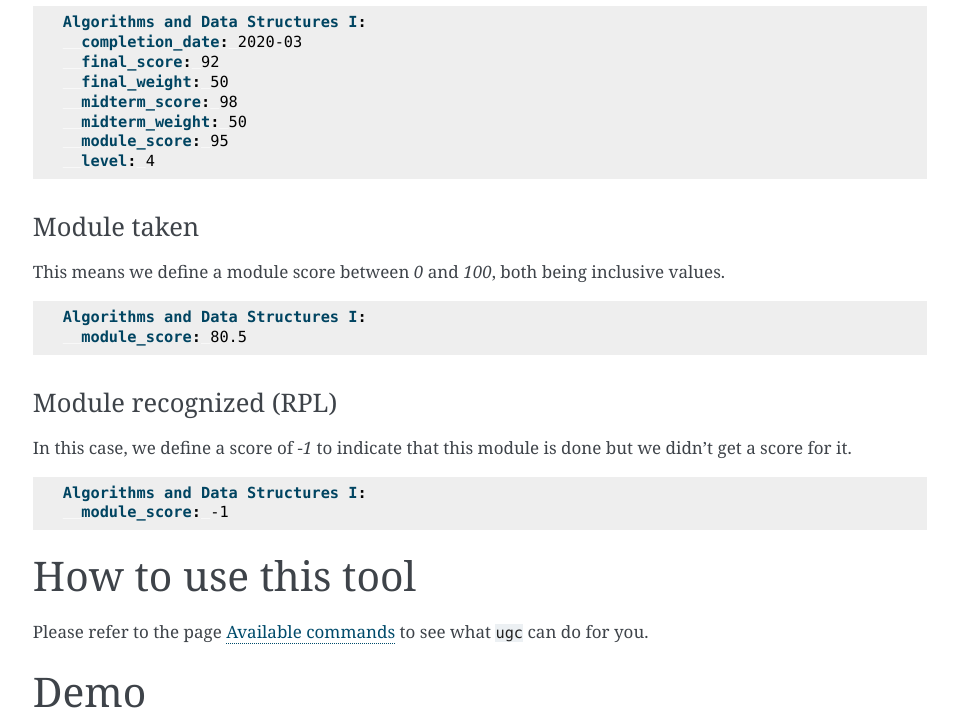
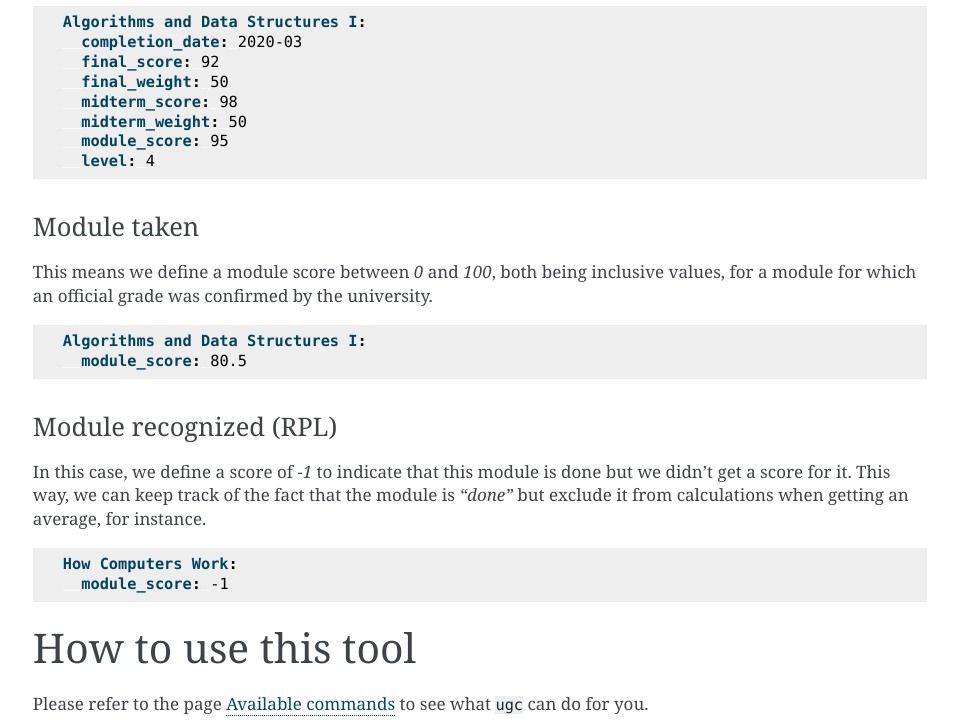
Before and after one commit to sglavoie/uol-grades-calculator, a Sphinx documentation site: the page built from docs/introduction.rst, in a window 1280 px wide and 900 px high, scrolled down 1698 px, cut to the strip 0-725 px from the top of the window. Shown: the whole strip, without its empty margins (310-1268 px from the left). Built offline with Sphinx 7.4.7, drawn with Linux system fonts in a browser that asks for light colours.

Commit message:
Re-order headings, add details about the config file

```diff
--- a/docs/introduction.rst
+++ b/docs/introduction.rst
@@ -56,8 +56,8 @@
     $ ugc --config /path/to/config/file.yml summarize
 
 
-How to fill the config file (`.grades.yml` by default)
-------------------------------------------------------
+How to fill the config file (``.grades.yml`` by default)
+--------------------------------------------------------
 
 Each module described in the config file should contain information adhering to the following indications:
 
@@ -85,7 +85,7 @@
 Module taken
 ............
 
-This means we define a module score between `0` and `100`, both being inclusive values.
+This means we define a module score between `0` and `100`, both being inclusive values, for a module for which an official grade was confirmed by the university.
 
 .. code-block:: yaml
 
@@ -96,11 +96,11 @@
 Module recognized (RPL)
 .......................
 
-In this case, we define a score of `-1` to indicate that this module is done but we didn't get a score for it.
+In this case, we define a score of `-1` to indicate that this module is done but we didn't get a score for it. This way, we can keep track of the fact that the module is `"done"` but exclude it from calculations when getting an average, for instance.
 
 .. code-block:: yaml
 
-    Algorithms and Data Structures I:
+    How Computers Work:
       module_score: -1
 
 
```
Also changed, not shown: docs/developers.rst (+11 -11 lines).
